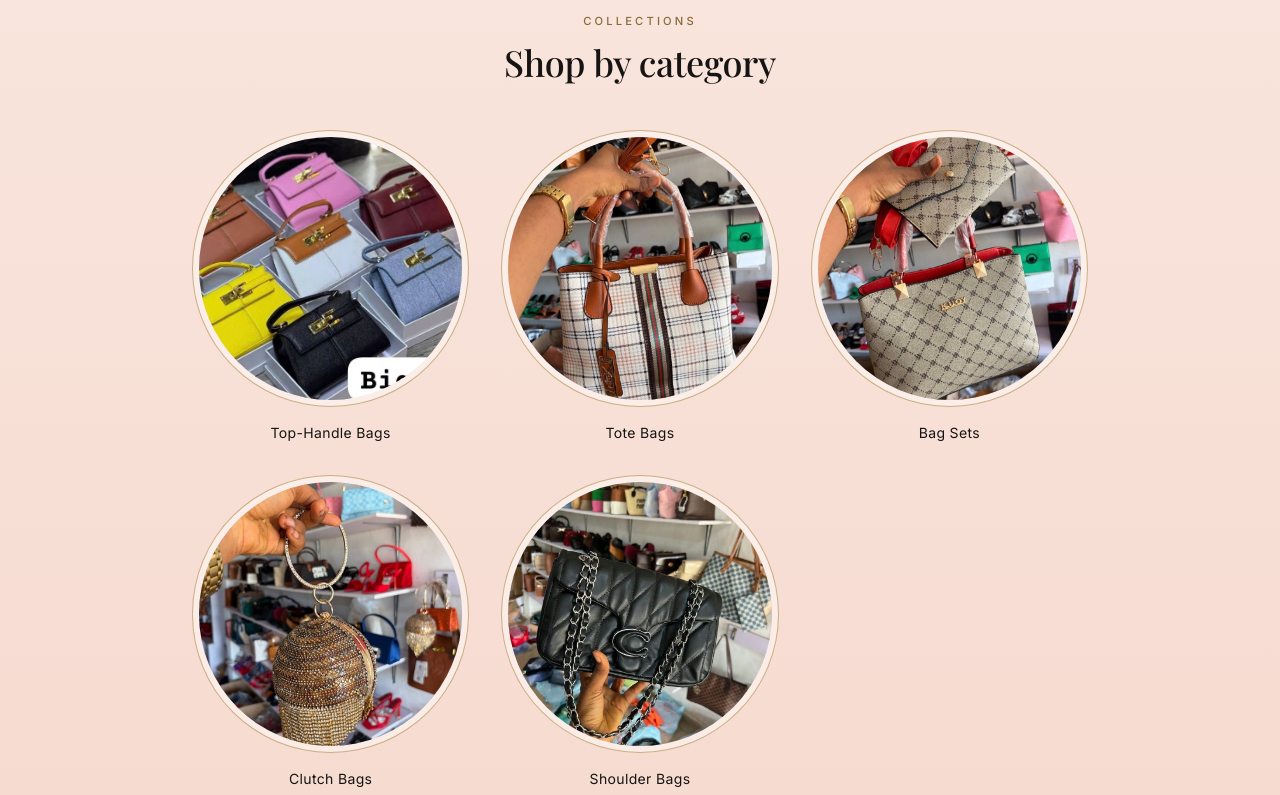
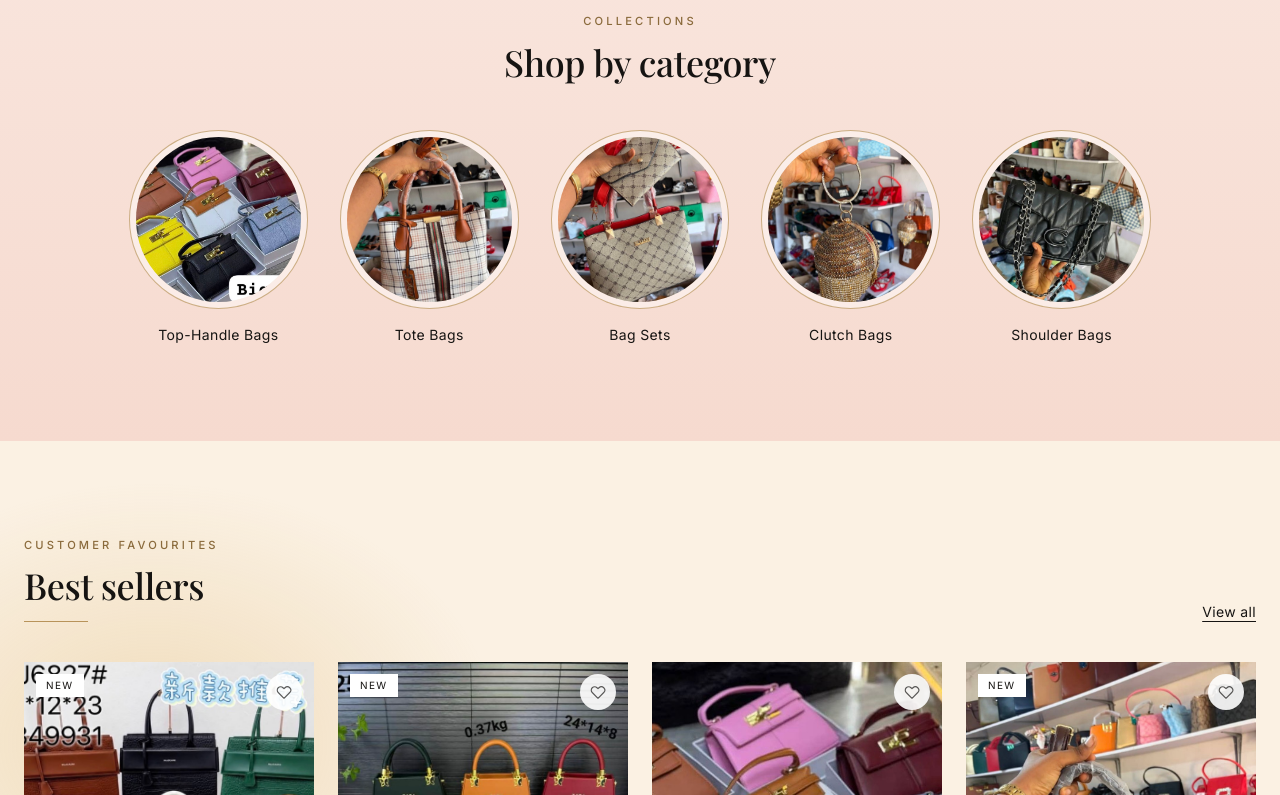
Before and after one commit to privatehubstar-gif/giftys-store, a Next.js app: page / in a window 1280 px wide. Shown: the part 965-1760 px from the top of the page. Built offline with nearby package versions, Linux system fonts and the light colour scheme; a web font is replaced by a local one.

Commit message:
Add files via upload
Commit

```diff
--- a/src/app/page.tsx
+++ b/src/app/page.tsx
@@ -128,9 +128,9 @@ export default function HomePage() {
       <section className="bg-blush-wash py-16 sm:py-24">
         <div className="max-w-7xl mx-auto px-4 sm:px-6">
           <SectionHeading eyebrow="Collections" title="Shop by category" />
-          <div className="grid grid-cols-3 gap-3 sm:gap-8 max-w-4xl mx-auto">
+          <div className="flex flex-wrap justify-center gap-x-5 gap-y-8 sm:gap-8 max-w-5xl mx-auto">
             {categories.map((cat) => (
-              <Link key={cat.slug} href={`/shop?category=${encodeURIComponent(cat.name)}`} className="group block">
+              <Link key={cat.slug} href={`/shop?category=${encodeURIComponent(cat.name)}`} className="group block w-[calc(50%-10px)] sm:w-[calc(25%-24px)] lg:w-[calc(20%-26px)]">
                 <div className="ring-frame">
                   <ImageSlot
                     src={cat.image}
@@ -138,7 +138,7 @@ export default function HomePage() {
                     label={cat.name}
                     hint="Category photo, square"
                     className="aspect-square rounded-full"
-                    sizes="(max-width: 768px) 30vw, 16vw"
+                    sizes="(max-width: 640px) 45vw, 20vw"
                   />
                 </div>
                 <p className="mt-4 text-center text-[13px] sm:text-sm tracking-wide group-hover:text-gold-dark transition-colors">{cat.name}</p>
```
